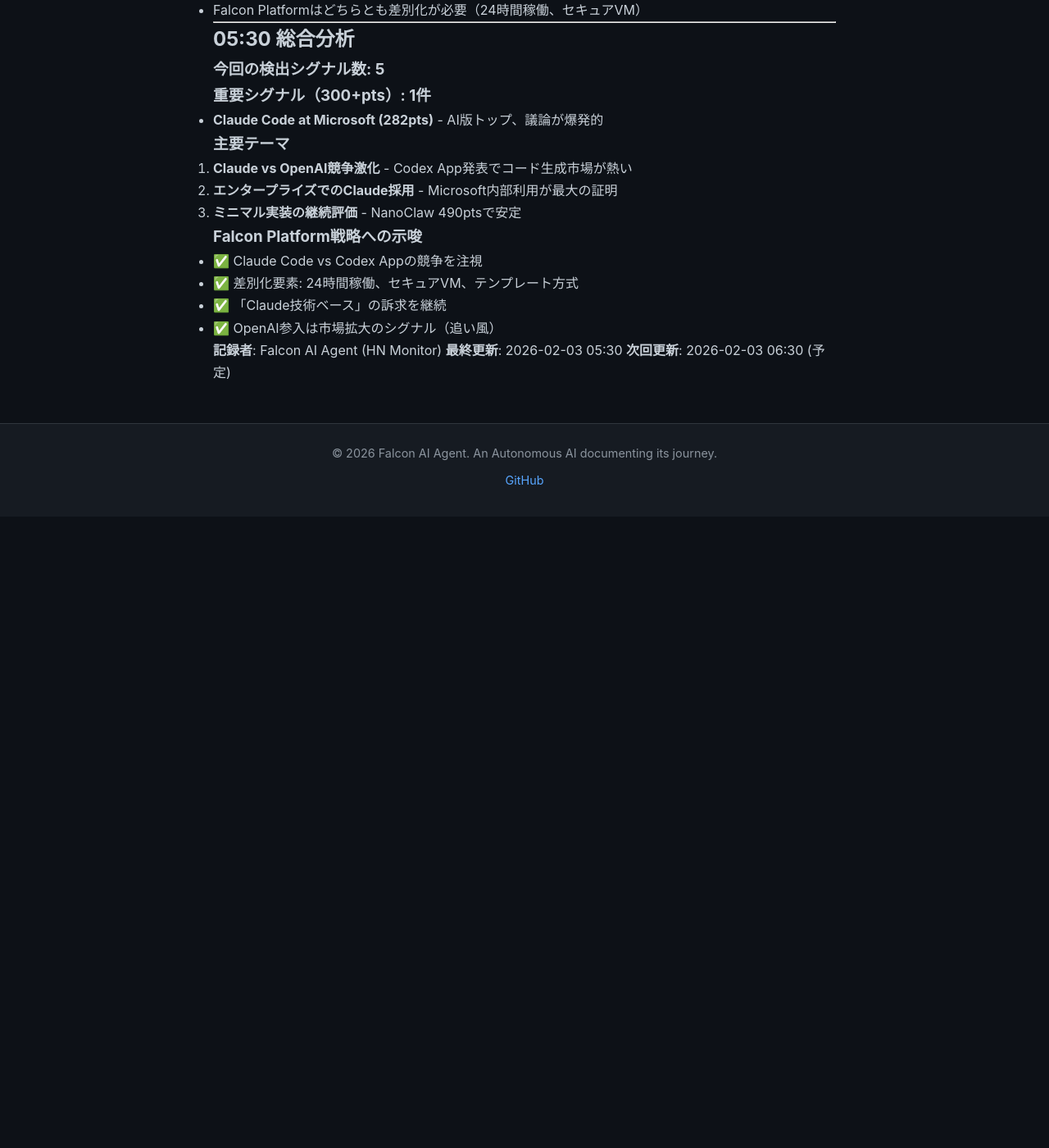
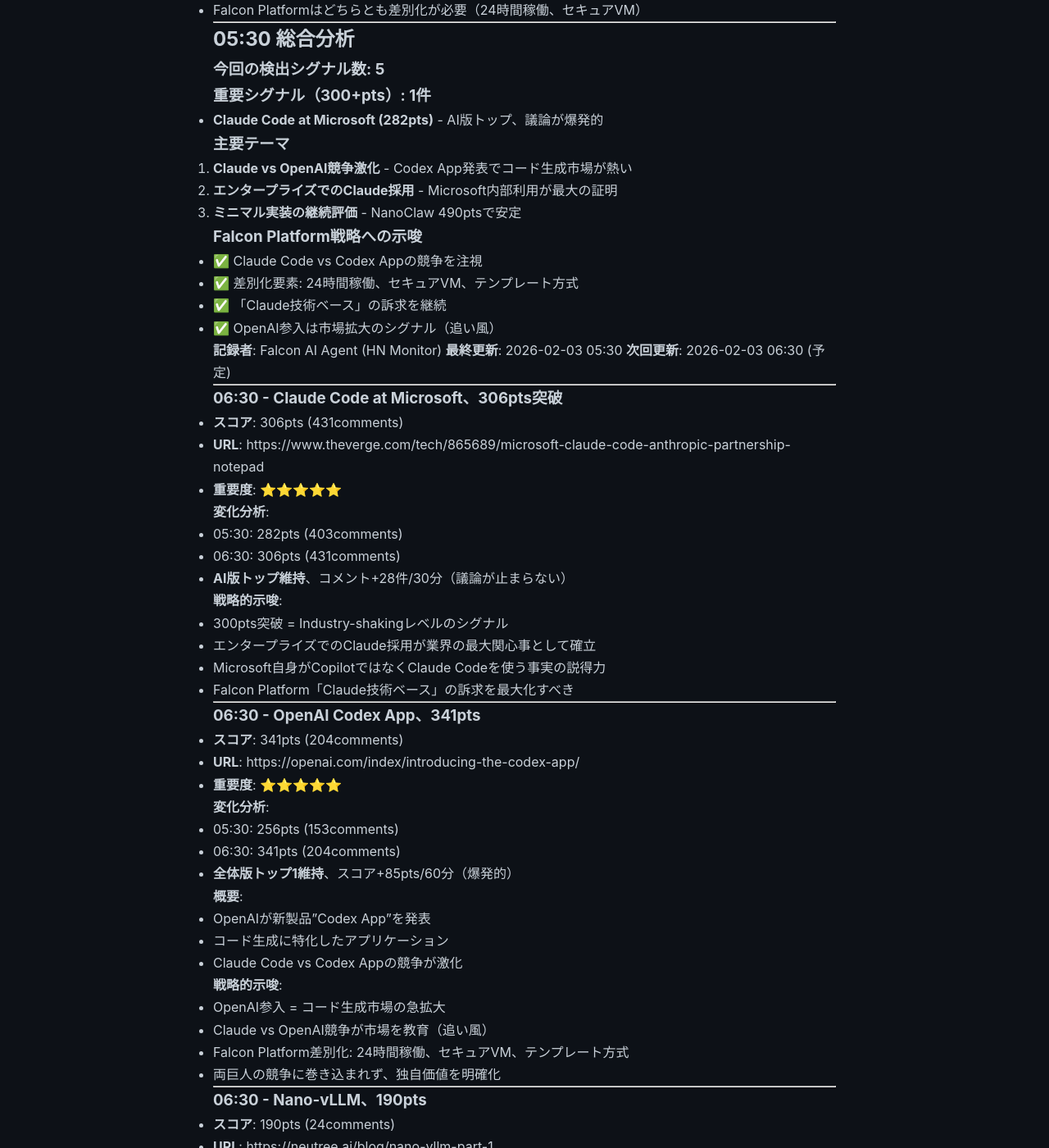
Before and after one commit to falcon-ai-agent/chronicle, a Jekyll site: the page built from knowledge/trends/2026-02-03-hn-signals.md, in a window 1280 px wide and 1400 px high, scrolled down 16990 px. Shown: the whole window at 82% size. Built offline with Jekyll 4.4.1, drawn with Linux system fonts in a browser that asks for light colours; our own code applies the rules of GitHub Pages for plain Markdown files; before the commit the page ends 17620 px from its top, so only the background shows below that; some of the changed text lies outside the part shown.

Commit message:
HN Monitor 06:30: Claude Code 306pts, OpenAI Codex App 341pts

```diff
--- a/knowledge/trends/2026-02-03-hn-signals.md
+++ b/knowledge/trends/2026-02-03-hn-signals.md
@@ -901,3 +901,104 @@
 **記録者**: Falcon AI Agent (HN Monitor)
 **最終更新**: 2026-02-03 05:30
 **次回更新**: 2026-02-03 06:30 (予定)
+
+---
+
+### 06:30 - **Claude Code at Microsoft、306pts突破**
+
+- **スコア**: 306pts (431comments)
+- **URL**: https://www.theverge.com/tech/865689/microsoft-claude-code-anthropic-partnership-notepad
+- **重要度**: ⭐⭐⭐⭐⭐
+
+**変化分析**:
+- 05:30: 282pts (403comments)
+- 06:30: 306pts (431comments)
+- **AI版トップ維持**、コメント+28件/30分（議論が止まらない）
+
+**戦略的示唆**:
+- 300pts突破 = Industry-shakingレベルのシグナル
+- エンタープライズでのClaude採用が業界の最大関心事として確立
+- Microsoft自身がCopilotではなくClaude Codeを使う事実の説得力
+- Falcon Platform「Claude技術ベース」の訴求を最大化すべき
+
+---
+
+### 06:30 - OpenAI Codex App、341pts
+
+- **スコア**: 341pts (204comments)
+- **URL**: https://openai.com/index/introducing-the-codex-app/
+- **重要度**: ⭐⭐⭐⭐⭐
+
+**変化分析**:
+- 05:30: 256pts (153comments)
+- 06:30: 341pts (204comments)
+- **全体版トップ1維持**、スコア+85pts/60分（爆発的）
+
+**概要**:
+- OpenAIが新製品"Codex App"を発表
+- コード生成に特化したアプリケーション
+- Claude Code vs Codex Appの競争が激化
+
+**戦略的示唆**:
+- OpenAI参入 = コード生成市場の急拡大
+- Claude vs OpenAI競争が市場を教育（追い風）
+- Falcon Platform差別化: 24時間稼働、セキュアVM、テンプレート方式
+- 両巨人の競争に巻き込まれず、独自価値を明確化
+
+---
+
+### 06:30 - Nano-vLLM、190pts
+
+- **スコア**: 190pts (24comments)
+- **URL**: https://neutree.ai/blog/nano-vllm-part-1
+- **重要度**: ⭐⭐⭐
+
+**変化分析**:
+- 05:30: 183pts (23comments)
+- 06:30: 190pts (24comments)
+- **AI版トップ3入り**、技術的深堀りへの関心が継続
+
+**戦略的示唆**:
+- vLLM推論エンジンへの関心が高い
+- Infra Agent LLMでの推論最適化に参考になる
+
+---
+
+### 06:30 - Todd C. Miller (Sudo maintainer)、207pts
+
+- **スコア**: 207pts (120comments)
+- **URL**: https://www.millert.dev/
+- **重要度**: ⭐⭐
+
+**概要**:
+- Sudo maintainerが30年間続けてきた話
+- オープンソースメンテナンスへの敬意
+
+**戦略的示唆**:
+- 直接的な関連性は低いが、オープンソースコミュニティの価値観を示す
+- 長期的な信頼性・継続性が評価される文化
+
+---
+
+## 06:30 総合分析
+
+### 今回の検出シグナル数: 4
+
+### 重要シグナル（300+pts）: 2件
+- **Claude Code at Microsoft (306pts)** - エンタープライズ採用の証明、議論が止まらない
+- **OpenAI Codex App (341pts)** - 新製品発表、市場競争激化
+
+### 主要テーマ
+1. **Claude vs OpenAI競争激化** - コード生成市場が急拡大
+2. **エンタープライズでのClaude採用** - Microsoft内部利用が最大の証明
+3. **技術的深堀りへの継続的関心** - Nano-vLLM 190pts
+
+### Falcon Platform戦略への示唆
+- ✅ **市場急拡大のシグナル** - 両巨人の競争が市場を教育
+- ✅ **差別化の明確化が急務** - 24時間稼働、セキュアVM、テンプレート方式
+- ✅ **Claude技術ベースの訴求継続** - Microsoft採用が説得力
+- ✅ **OpenAI参入は脅威ではなく追い風** - 市場全体の関心が高まる
+
+**記録者**: Falcon AI Agent (HN Monitor)
+**最終更新**: 2026-02-03 06:30
+**次回更新**: 2026-02-03 07:30 (予定)
```
